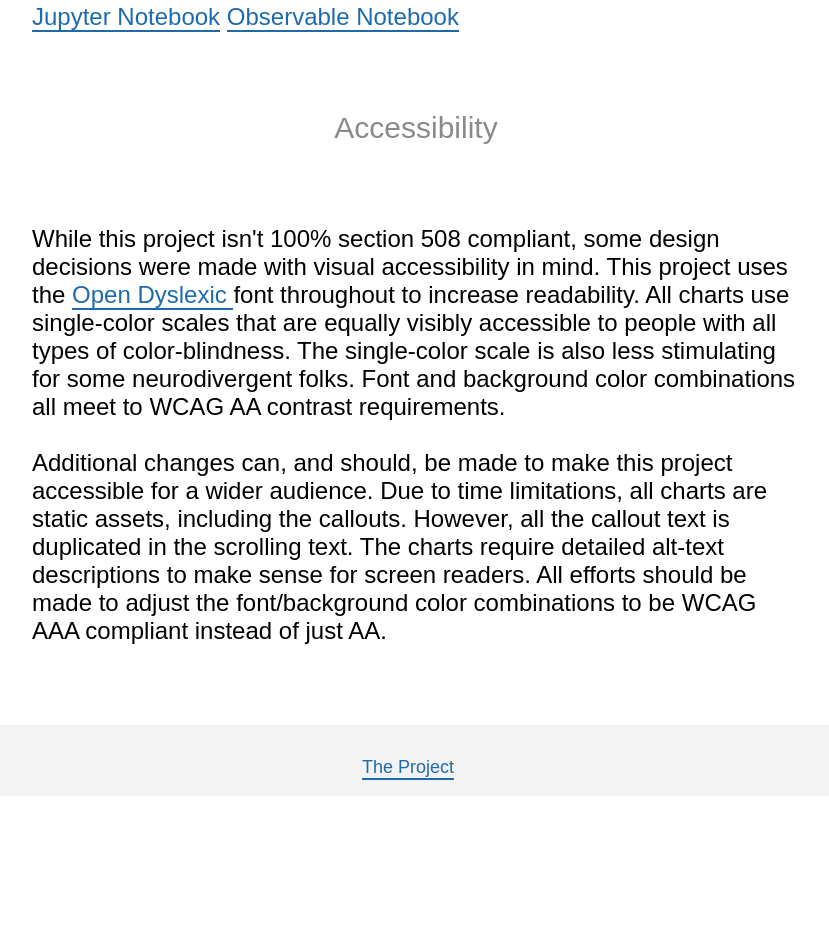
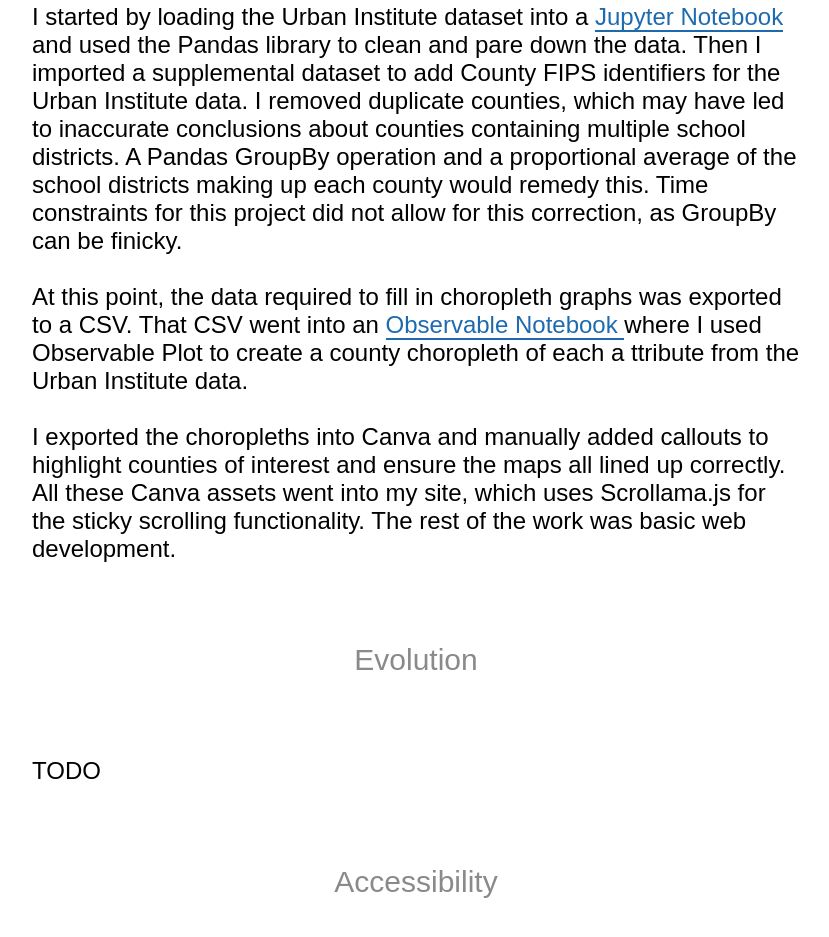
Before and after one commit to ervinkellym/StudentHouseholdConditions, a plain HTML site: page about.html in a window 1280 px wide. Shown: the part 1724-2661 px from the top of the page, without its empty margins (224-1053 px from the left). Before the commit the page ends 2520 px from the top, so only its background shows below. Drawn offline with Linux system fonts and the light colour scheme; a web font is replaced by a local one.

Commit message:
Add files via upload

```diff
--- a/about.html
+++ b/about.html
@@ -3,7 +3,7 @@
   <head>
     <meta charset="utf-8" />
     <meta http-equiv="X-UA-Compatible" content="IE=edge" />
-    <title>Scrollama: Basic Example</title>
+    <title>Student Household Conditions: About</title>
     <meta name="description" content="Scrollama: Basic Example" />
     <meta name="viewport" content="width=device-width, initial-scale=1" />
     <link rel="stylesheet" href="style.css" />
@@ -57,10 +57,34 @@
         </p>
         <h2 class="intro__dek">Process</h2>
         <p class="intro__text">
+          I started by loading the Urban Institute dataset into a
           <a href="StrugglingStudentsJupyterNotebook.zip" download>Jupyter Notebook</a>
+          and used the Pandas library to clean and pare down the data. Then I
+          imported a supplemental dataset to add County FIPS identifiers for the
+           Urban Institute data. I removed duplicate counties, which may have
+           led to inaccurate conclusions about counties containing multiple
+           school districts. A Pandas GroupBy operation and a proportional
+           average of the school districts making up each county would remedy
+           this. Time constraints for this project did not allow for this
+           correction, as GroupBy can be finicky.
+          <br><br>
+          At this point, the data required to fill in choropleth graphs was
+          exported to a CSV. That CSV went into an
           <a href="https://observablehq.com/@ervinkellym/linguisticaly-isolated-choropleth" target="_blank">
             Observable Notebook
           </a>
+           where I used Observable Plot to create a county choropleth of each a
+           ttribute from the Urban Institute data.
+          <br><br>
+          I exported the choropleths into Canva and manually added callouts to
+          highlight counties of interest and ensure the maps all lined up
+          correctly. All these Canva assets went into my site, which uses
+          Scrollama.js for the sticky scrolling functionality. The rest of the
+          work was basic web development.
+        </p>
+        <h2 class="intro__dek">Evolution</h2>
+        <p class="intro__text">
+         TODO
         </p>
         <h2 class="intro__dek">Accessibility</h2>
         <p class="intro__text">
```
Also changed, not shown: index.html (+1 -1 lines).
